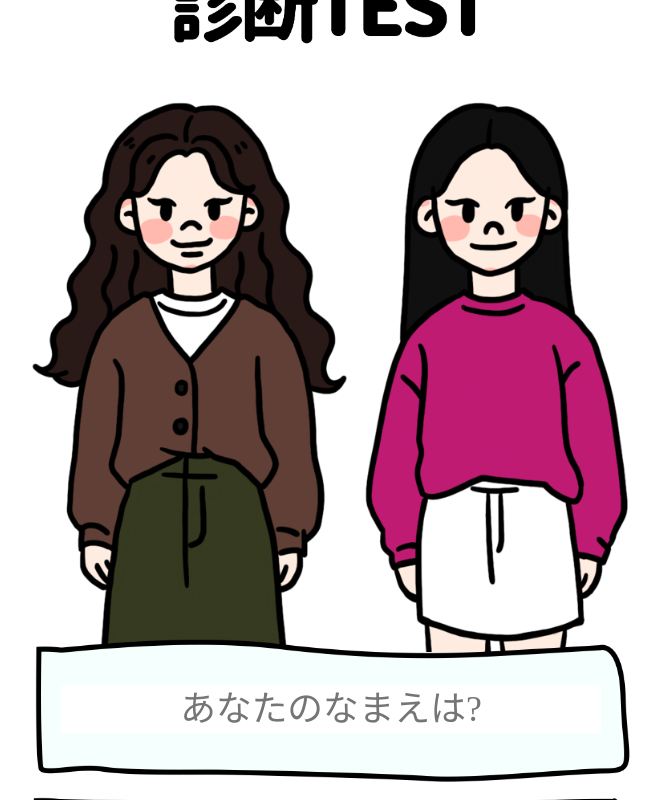
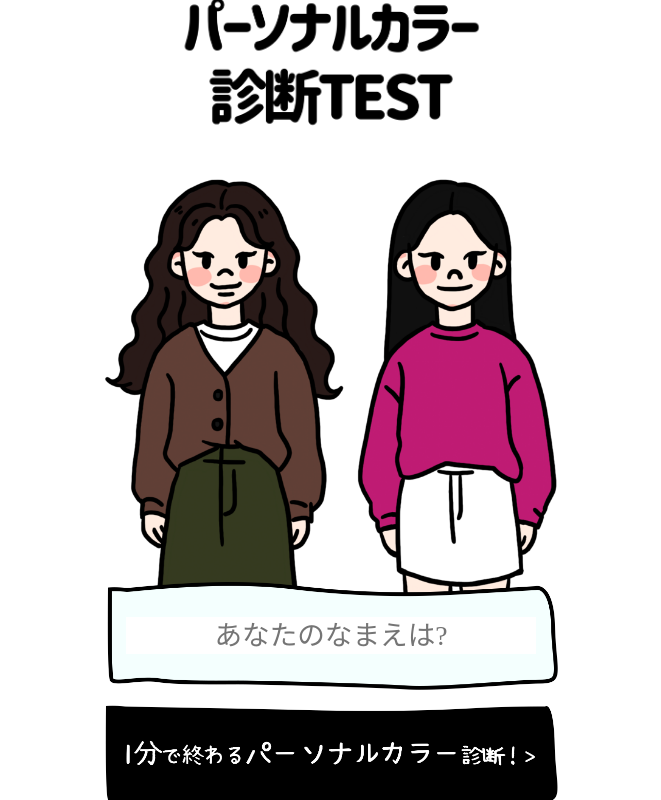
Before and after one commit to airman5573/pc-jp, a React (Vite) app: page / in a window 1280 px wide. Shown: the top 800 px of the page, without its empty margins (309-970 px from the left). Built offline with nearby package versions, Linux system fonts and the light colour scheme.

Commit message:
:bug: fix: 리사이즈 되면서 급격하게 바뀌는 문제 해결

```diff
--- a/src/Container.tsx
+++ b/src/Container.tsx
@@ -1,4 +1,6 @@
+import { useEffect, useRef, useState } from 'react';
 import Indicator from './Indicator';
+import { getMaxWidth } from './utils';
 
 type Props = {
   children: JSX.Element;
@@ -6,12 +8,20 @@ type Props = {
 };
 
 function Container({ children, isAllImageLoaded }: Props) {
+  const [maxWidth, setMaxWidth] = useState<string>('100%');
+  const $this = useRef<HTMLDivElement>(null);
+  useEffect(() => {
+    if (!isAllImageLoaded || !$this.current) return;
+    const $el = $this.current;
+    const maxWidth = getMaxWidth($el.offsetWidth, $el.offsetHeight);
+    setMaxWidth(`${maxWidth}px`);
+  }, [isAllImageLoaded]);
   const visibility = isAllImageLoaded ? 'visible' : 'hidden';
   return (
-    <div className="container pt-10 pb-10">
-      <div className="inner v-center">
+    <div className="container">
+      <div className="inner v-center" ref={$this}>
         {!isAllImageLoaded && <Indicator />}
-        {<div style={{ maxWidth: '640px', visibility }}>{children}</div>}
+        {<div style={{ width: '100%', maxWidth, visibility }}>{children}</div>}
       </div>
     </div>
   );
--- a/src/scss/style.scss
+++ b/src/scss/style.scss
@@ -31,7 +31,7 @@ button{
 }
 
 .wrapper {
-  max-width: 640px;
+  // max-width: 640px;
   margin: 0 auto;
 }
 
--- a/src/utils.ts
+++ b/src/utils.ts
@@ -33,10 +33,9 @@ export const resetArrFrom = (_arr: Array<number>, _from: number) => {
 };
 
 export const getMaxWidth = (width: number, height: number): number => {
-  console.log(width, height);
-  if (!width || !height) return 640;
+  if (!width || !height) return 600;
   const $body = document.querySelector('body') as HTMLElement;
-  if (!$body) return 640;
+  if (!$body) return 600;
   const maxWidth = Math.floor(($body.clientHeight / height) * width);
   return maxWidth;
 };
```
